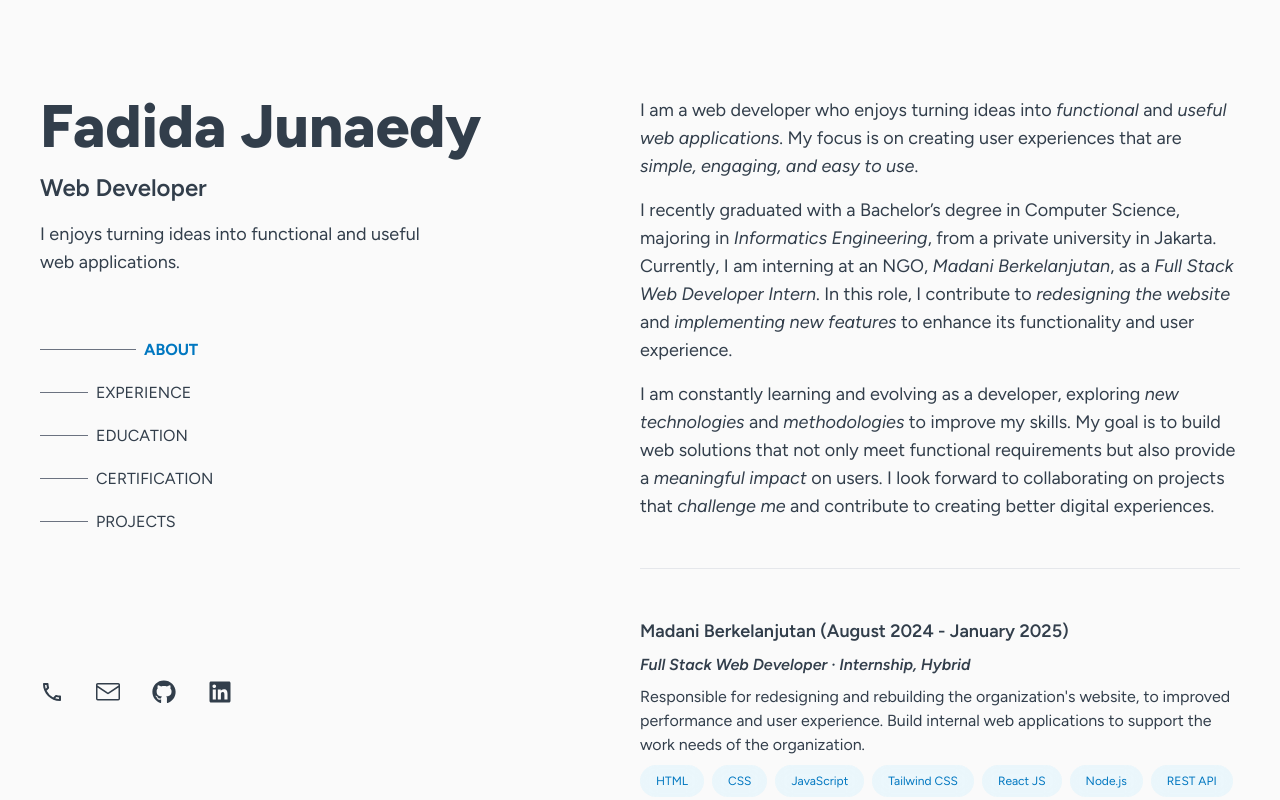
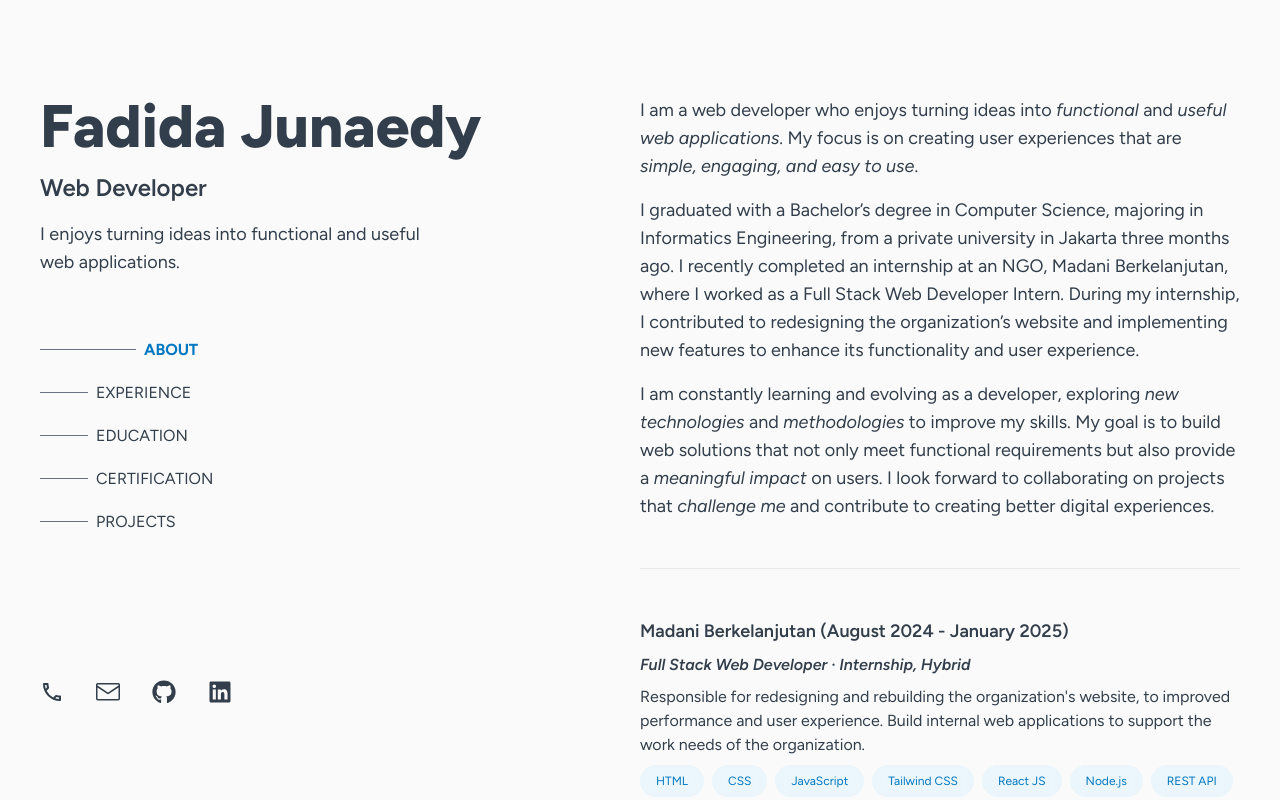
Before and after one commit to fadidajunaedy/v1, a React (Vite) app: page / in a window 1280 px wide. Shown: the top 800 px of the page. Built offline with nearby package versions, Linux system fonts and the light colour scheme.

Commit message:
UPDATE DECRIPTION ABOUT

```diff
--- a/src/pages/home/sections/About.jsx
+++ b/src/pages/home/sections/About.jsx
@@ -7,7 +7,7 @@ const About = () => {
                     I am a web developer who enjoys turning ideas into <em>functional</em> and <em>useful web applications</em>. My focus is on creating user experiences that are <em>simple, engaging, and easy to use</em>.
                 </p>
                 <p>
-                    I recently graduated with a Bachelor’s degree in Computer Science, majoring in <em>Informatics Engineering</em>, from a private university in Jakarta. Currently, I am interning at an NGO, <em>Madani Berkelanjutan</em>, as a <em>Full Stack Web Developer Intern</em>. In this role, I contribute to <em>redesigning the website</em> and <em>implementing new features</em> to enhance its functionality and user experience.
+                    I graduated with a Bachelor’s degree in Computer Science, majoring in Informatics Engineering, from a private university in Jakarta three months ago. I recently completed an internship at an NGO, Madani Berkelanjutan, where I worked as a Full Stack Web Developer Intern. During my internship, I contributed to redesigning the organization’s website and implementing new features to enhance its functionality and user experience.
                 </p>
                 <p>
                     I am constantly learning and evolving as a developer, exploring <em>new technologies</em> and <em>methodologies</em> to improve my skills. My goal is to build web solutions that not only meet functional requirements but also provide a <em>meaningful impact</em> on users. I look forward to collaborating on projects that <em>challenge me</em> and contribute to creating better digital experiences.
```
